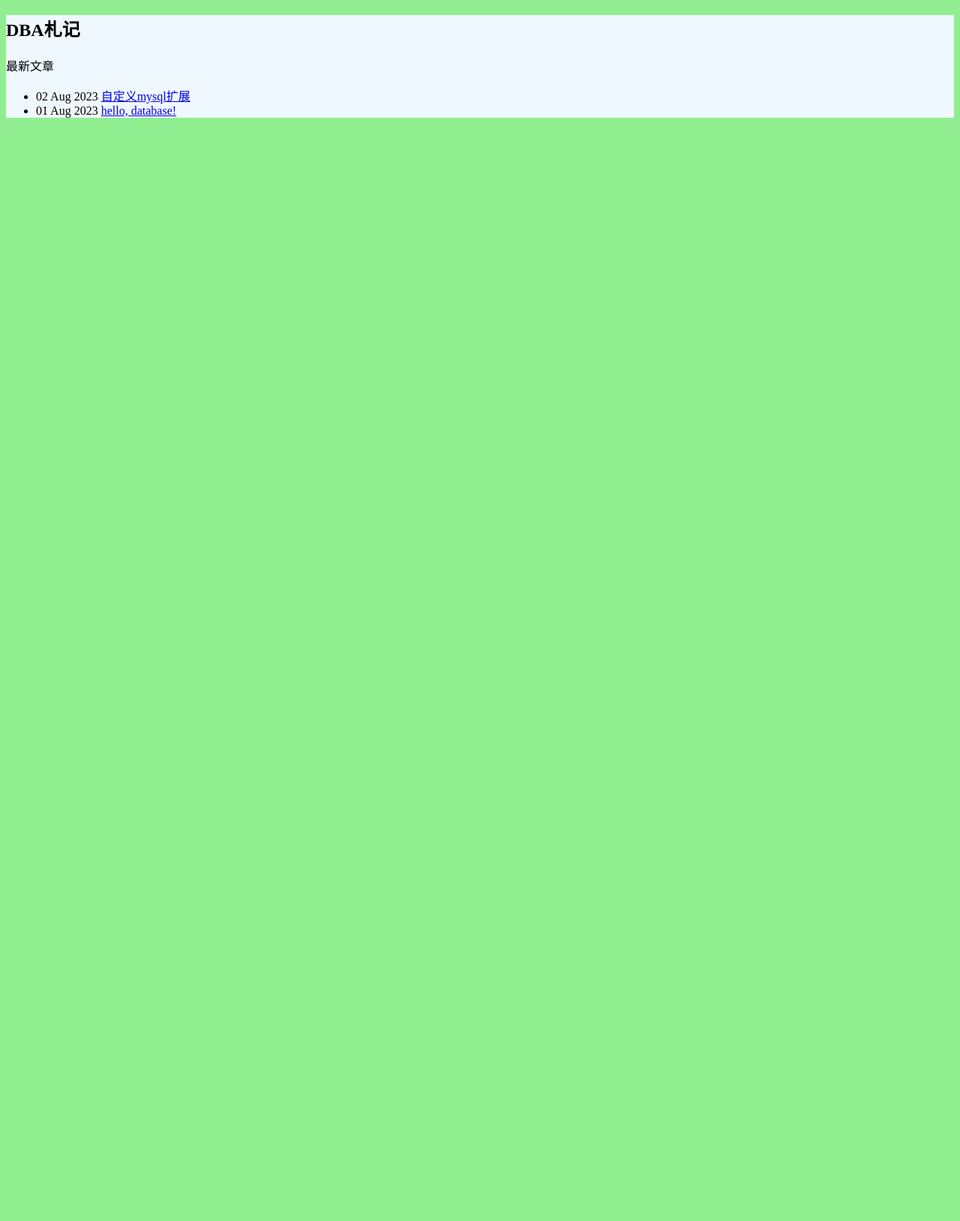
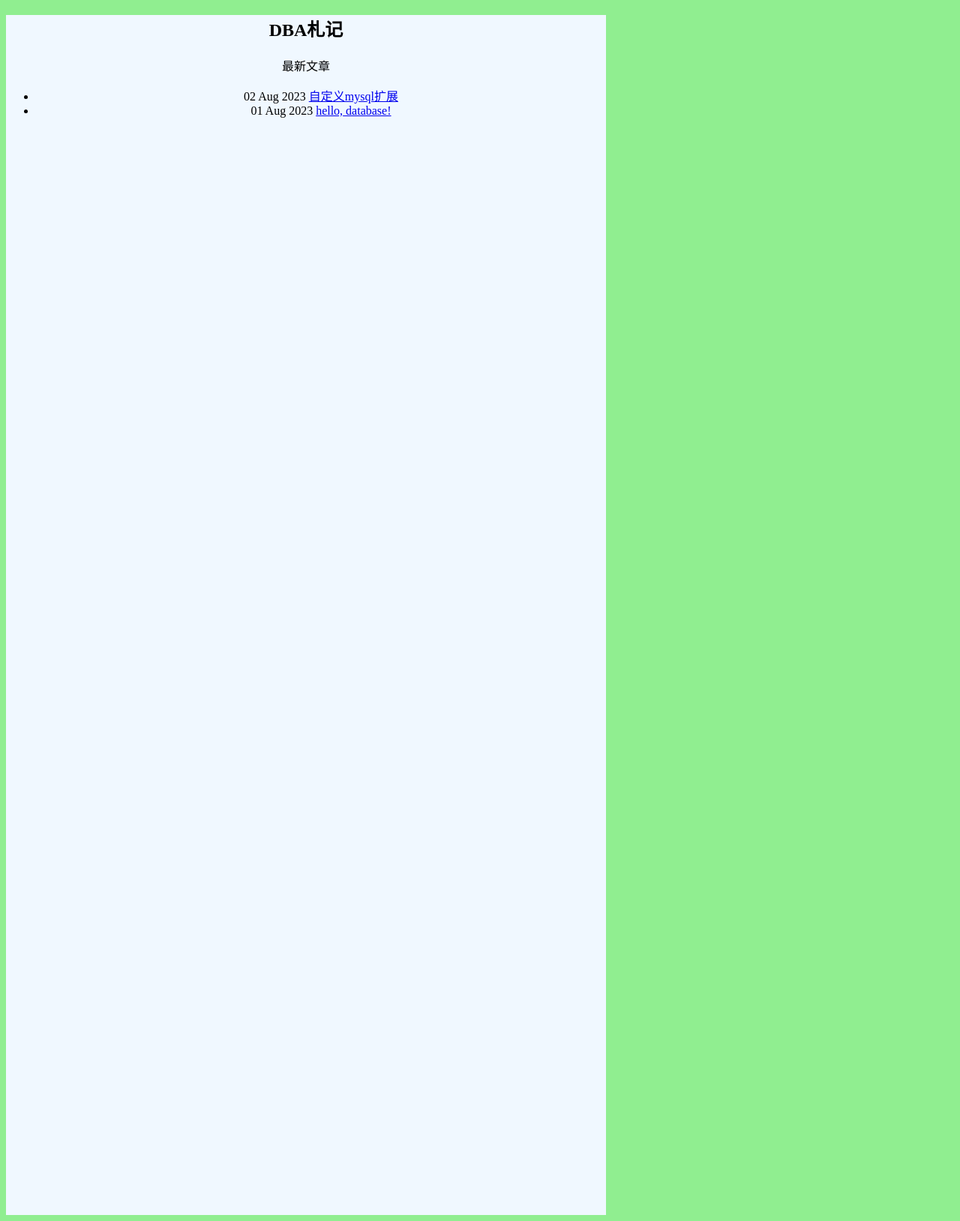
Before and after one commit to CorollaD/dbanotes, a Jekyll site: the page built from index.html, in a window 1280 px wide. Shown: the whole page at 75% size. Built offline with Jekyll 4.4.1, drawn with Linux system fonts in a browser that asks for light colours; before the commit the page ends 900 px from its top, so only the background shows below that.

Commit message:
update defaults style

```diff
--- a/_layouts/default.html
+++ b/_layouts/default.html
@@ -2,8 +2,9 @@
 <html>
     <style>
     .d1{
-        width: auto;
-        height: auto;
+        text-align: center;
+        width: 800px;
+        height: 1600px;
         background-color: aliceblue;
     }
     </style>
@@ -17,7 +18,7 @@
 </head>
 
 <body style="background-color:#90EE90">
-<div class="d1">
+<div class="d1" >
     {{ content }}
 </div>
 
```
